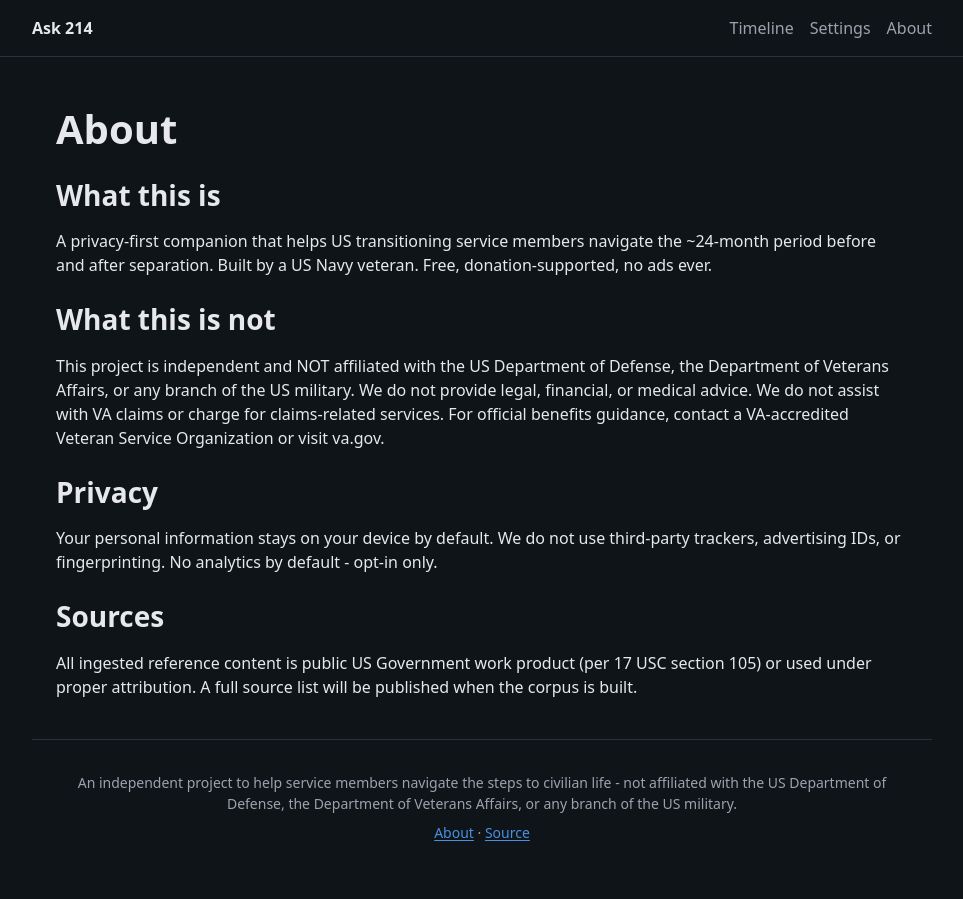
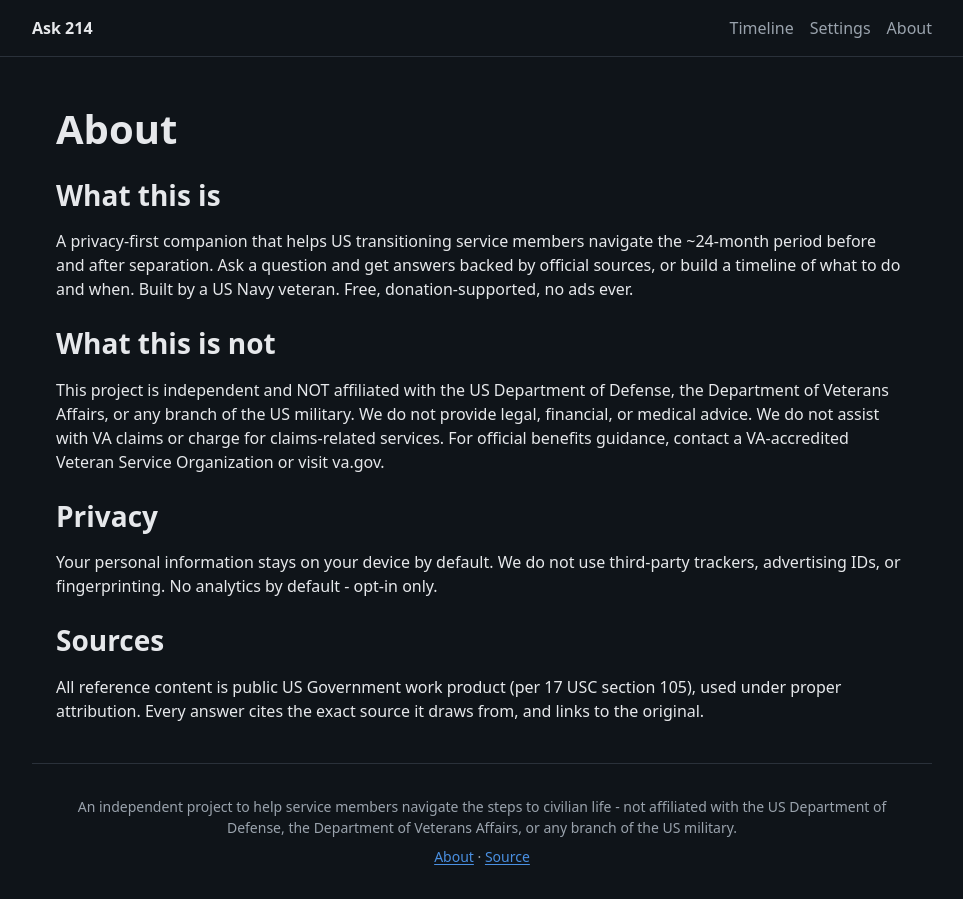
Before and after one commit to GoudyMT/ask214, a SvelteKit app: page /about in a window 1280 px wide. Shown: the whole page, without its empty margins (158-1121 px from the left). Before the commit the page ends 875 px from the top, so only its background shows below. Built offline with nearby package versions, Linux system fonts and the light colour scheme.

Commit message:
correct the app's self-description to the shipped two-mode reality (#73)

```diff
--- a/src/routes/+page.svelte
+++ b/src/routes/+page.svelte
@@ -79,7 +79,7 @@
 	<title>Ask 214</title>
 	<meta
 		name="description"
-		content="Ask a question about your military transition and get answers backed by official sources, on your device."
+		content="Ask a question about your military transition and get answers backed by official sources, private by default."
 	/>
 </svelte:head>
 
--- a/src/routes/about/+page.svelte
+++ b/src/routes/about/+page.svelte
@@ -8,8 +8,9 @@
 <h2>What this is</h2>
 <p>
 	A privacy-first companion that helps US transitioning service members navigate the ~24-month
-	period before and after separation. Built by a US Navy veteran. Free, donation-supported, no ads
-	ever.
+	period before and after separation. Ask a question and get answers backed by official sources, or
+	build a timeline of what to do and when. Built by a US Navy veteran. Free, donation-supported, no
+	ads ever.
 </p>
 
 <h2>What this is not</h2>
@@ -28,6 +29,6 @@
 
 <h2>Sources</h2>
 <p>
-	All ingested reference content is public US Government work product (per 17 USC section 105) or
-	used under proper attribution. A full source list will be published when the corpus is built.
+	All reference content is public US Government work product (per 17 USC section 105), used under
+	proper attribution. Every answer cites the exact source it draws from, and links to the original.
 </p>
```
Also changed, not shown: 2 other files (tests, documents, lock files or other folders).
